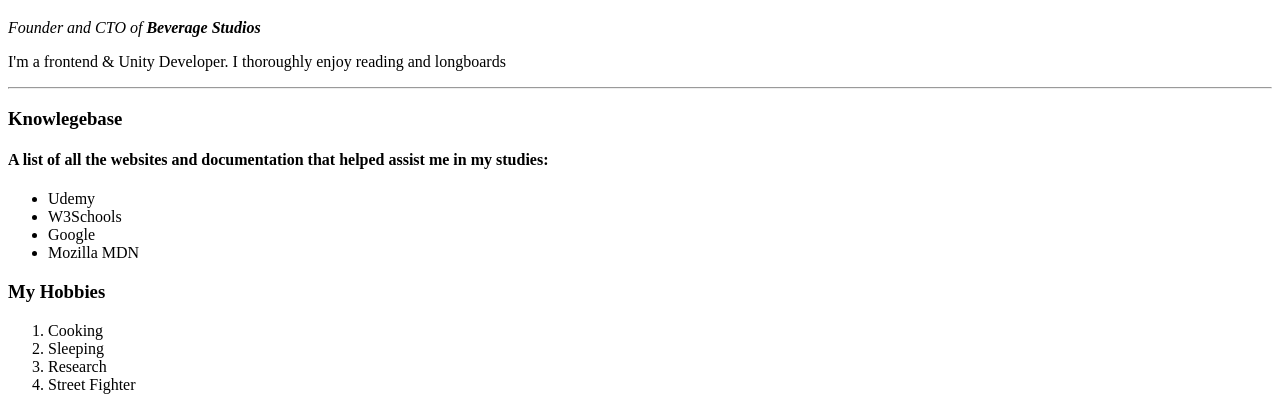
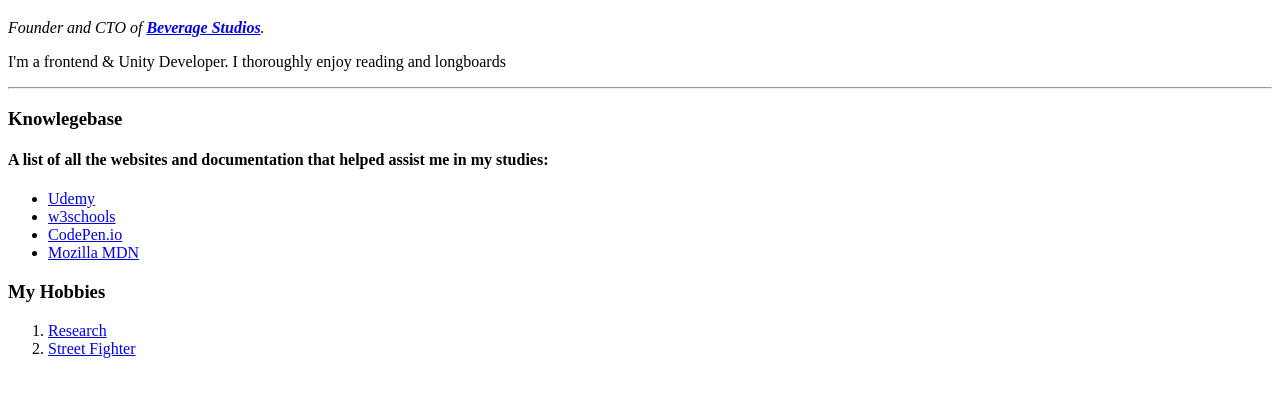
Before and after one commit to SamuelOkonta/Personal-Blog, a plain HTML site: page index.html in a window 1280 px wide. Shown: the part 648-1058 px from the top of the page. After the commit the page ends 1022 px from the top, so only its background shows below. Drawn offline with Linux system fonts and the light colour scheme.

Commit message:
added anchor tags with url links for both the website and hobbies list

```diff
--- a/index.html
+++ b/index.html
@@ -6,23 +6,21 @@
 <body>
     <img src="images/Gouken.png" alt="Samuel profile picture">
     <h1>Samuel Okonta</h1>
-    <p><em>Founder and CTO of <strong><a href="https://samuelokonta.github.io/"></a>Beverage Studios</strong></em></p>
+    <p><em>Founder and CTO of <strong><a href="https://samuelokonta.github.io/">Beverage Studios</a></strong>.</em></p>
     <p>I'm a frontend & Unity Developer. I thoroughly enjoy reading and longboards</p>
     <hr>
     <h3>Knowlegebase</h3>
     <h4>A list of all the websites and documentation that helped assist me in my studies:</h4>
     <ul>
-        <li>Udemy</li>
-        <li>W3Schools</li>
-        <li>Google</li>
-        <li>Mozilla MDN</li>
+        <li><a href="https://www.udemy.com/">Udemy</a></li>
+        <li><a href="https://www.w3schools.com/">w3schools</a></li>
+        <li><a href="https://codepen.io/samuelokonta/pen/gOpapyQ?editors=1000">CodePen.io</a></li>
+        <li><a href="https://developer.mozilla.org/en-US/">Mozilla MDN</a></li>
     </ul>
     <h3>My Hobbies</h3>
     <ol>
-        <li>Cooking</li>
-        <li>Sleeping</li>
-        <li>Research</li>
-        <li>Street Fighter</li>
+        <li><a href="https://stackoverflow.com/">Research</a></li>
+        <li><a href="https://game.capcom.com/cfn/sfv/">Street Fighter</a></li>
     </ol>
 
 </body>
```
